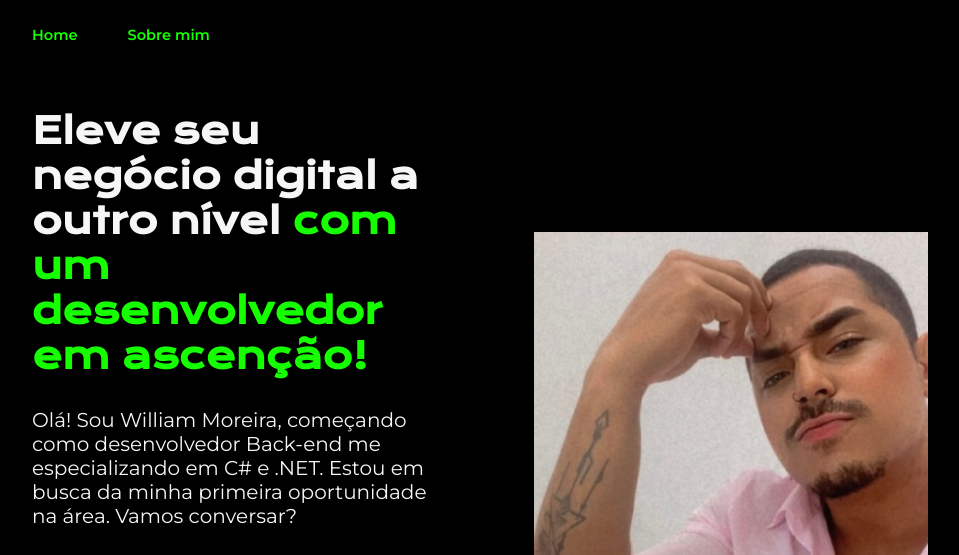
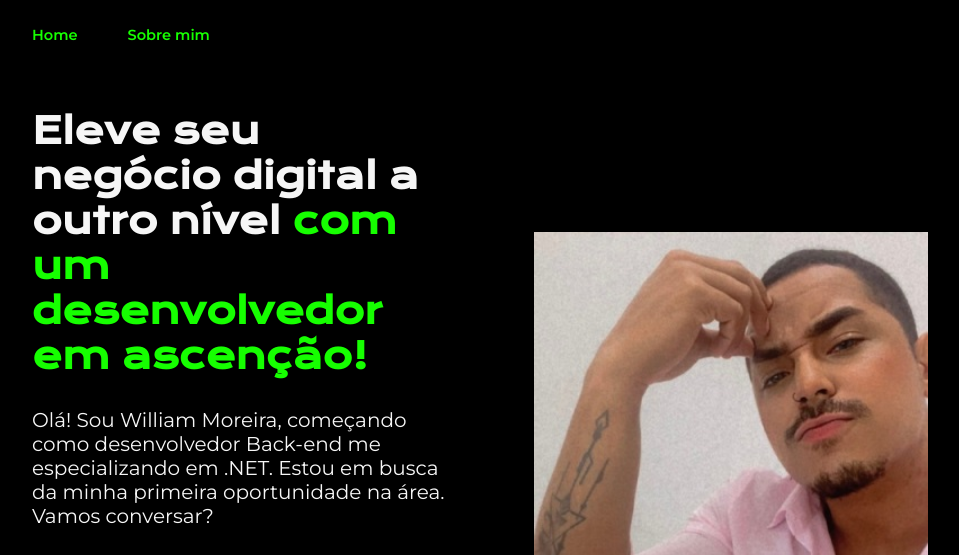
Before and after one commit to WillMor2/portifolio, a plain HTML site: page index.html in a window 1280 px wide. Shown: the top 555 px of the page, without its empty margins (160-1119 px from the left). Drawn offline with nearby package versions, Linux system fonts and the light colour scheme.

Commit message:
Update index.html

```diff
--- a/index.html
+++ b/index.html
@@ -18,7 +18,7 @@
     <main class="apresentacao">
         <section class="apresentacao__conteudo">
             <h1 class="apresentacao__conteudo__titulo">Eleve seu negócio digital a outro nível <strong class="titulo-destaque">com um desenvolvedor em ascenção!</strong></h1>
-                <p class="apresentacao__conteudo__paragrafo">Olá! Sou William Moreira, começando como desenvolvedor Back-end me especializando em C# e .NET. Estou em busca da minha primeira oportunidade na área. Vamos conversar?</p>
+                <p class="apresentacao__conteudo__paragrafo">Olá! Sou William Moreira, começando como desenvolvedor Back-end me especializando em .NET. Estou em busca da minha primeira oportunidade na área. Vamos conversar?</p>
                 <div class="apresentacao__links">
                     <h2 class="apresentacao__links__subtitulo">Acesse minhas redes:</h2>
                     <a class="apresentacao__links__navegacao" href="https://www.linkedin.com/in/william-moreira-9a1b31bb">
```
